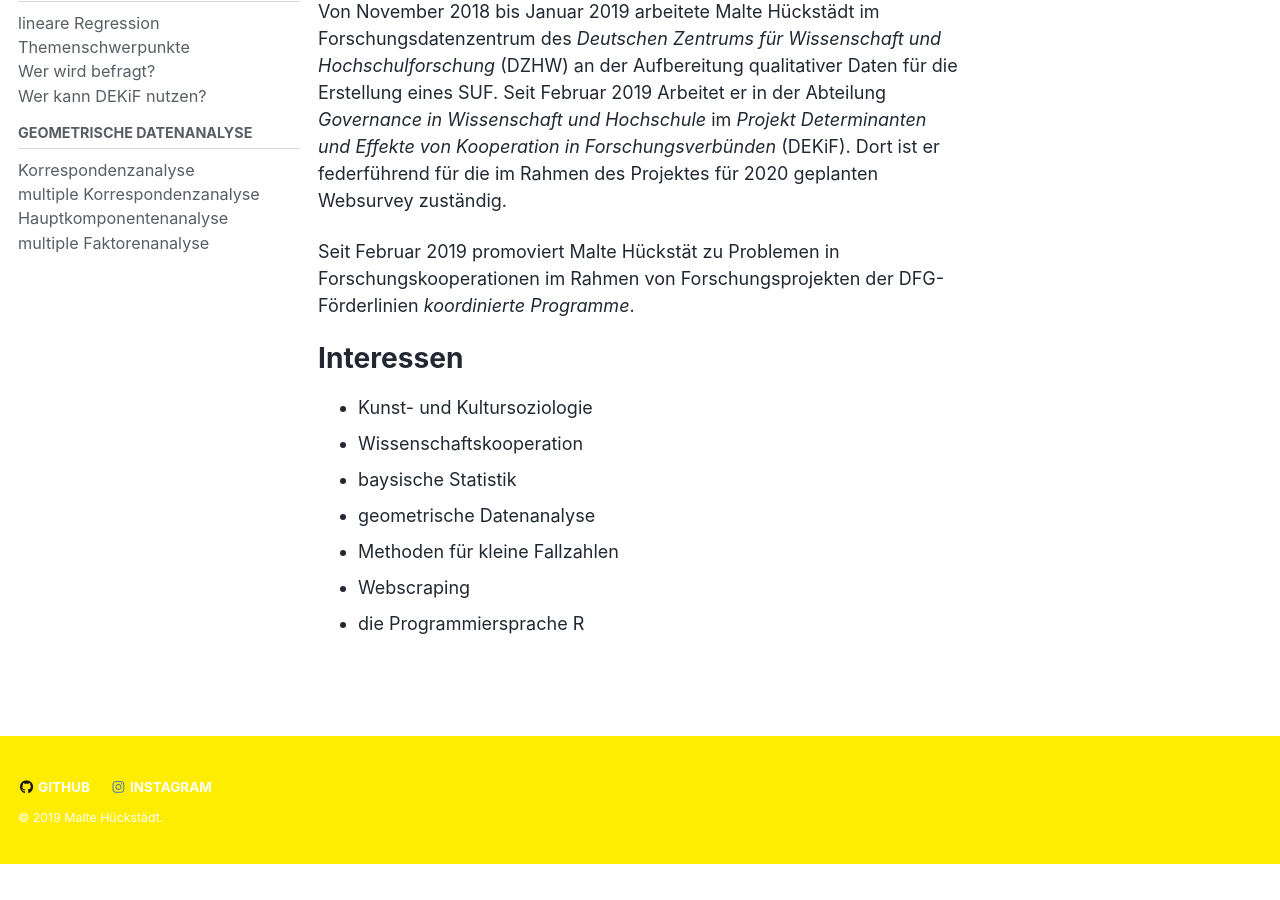
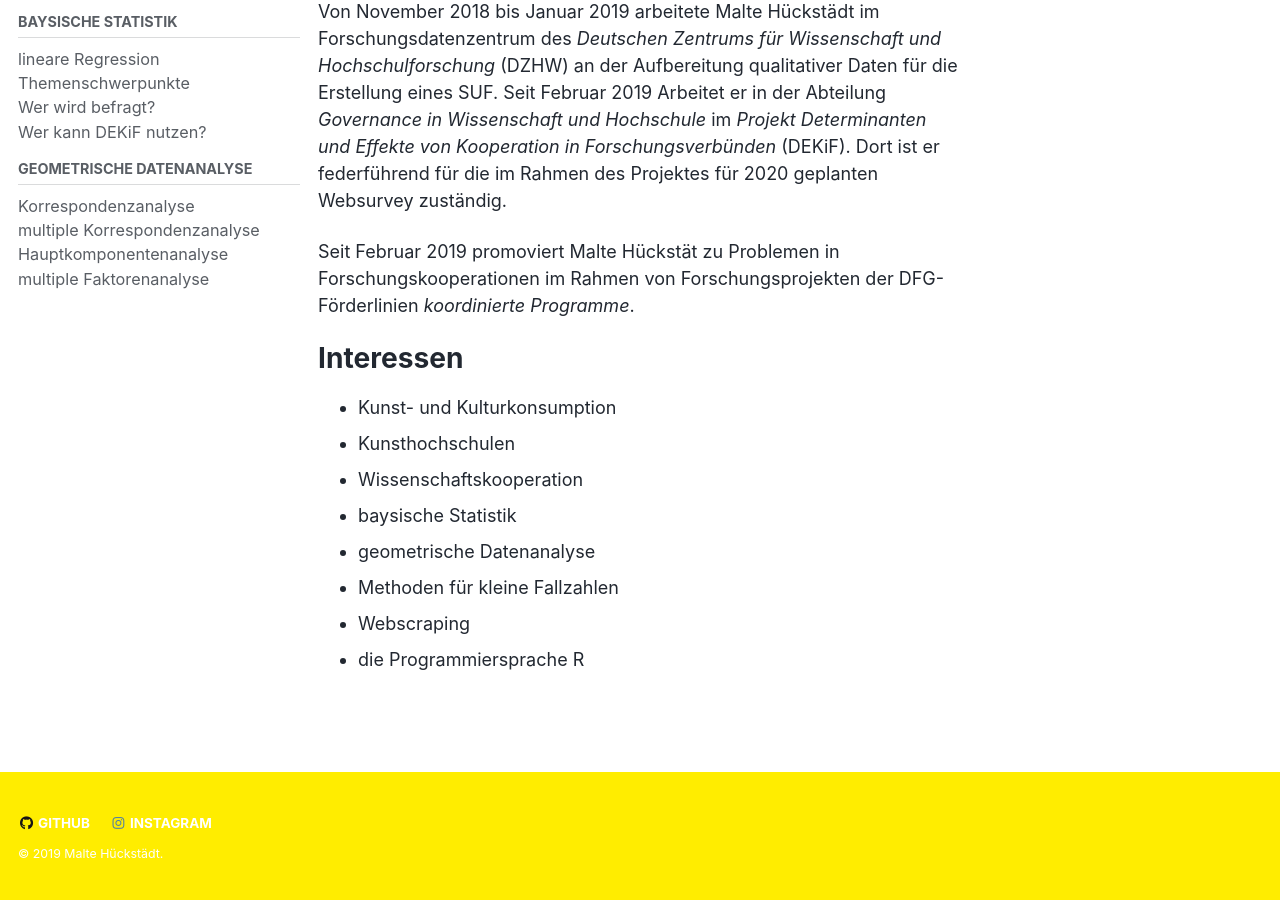
Before and after one commit to MalteHueckstaedt/Chernoff_Face, a Jekyll site: the page built from _pages/ueber.md, in a window 1280 px wide and 900 px high, scrolled down 355 px. Built offline with Jekyll 4.4.1, drawn with Linux system fonts in a browser that asks for light colours; cached includes are drawn as plain includes; nearby versions of some CDN libraries; before the commit the page ends 1219 px from its top, so only the background shows below that.

Commit message:
changes bio

```diff
--- a/_pages/ueber.md
+++ b/_pages/ueber.md
@@ -10,7 +10,8 @@
 
 # Interessen
 
-- Kunst- und Kultursoziologie
+- Kunst- und Kulturkonsumption
+- Kunsthochschulen
 - Wissenschaftskooperation
 - baysische Statistik
 - geometrische Datenanalyse
```
